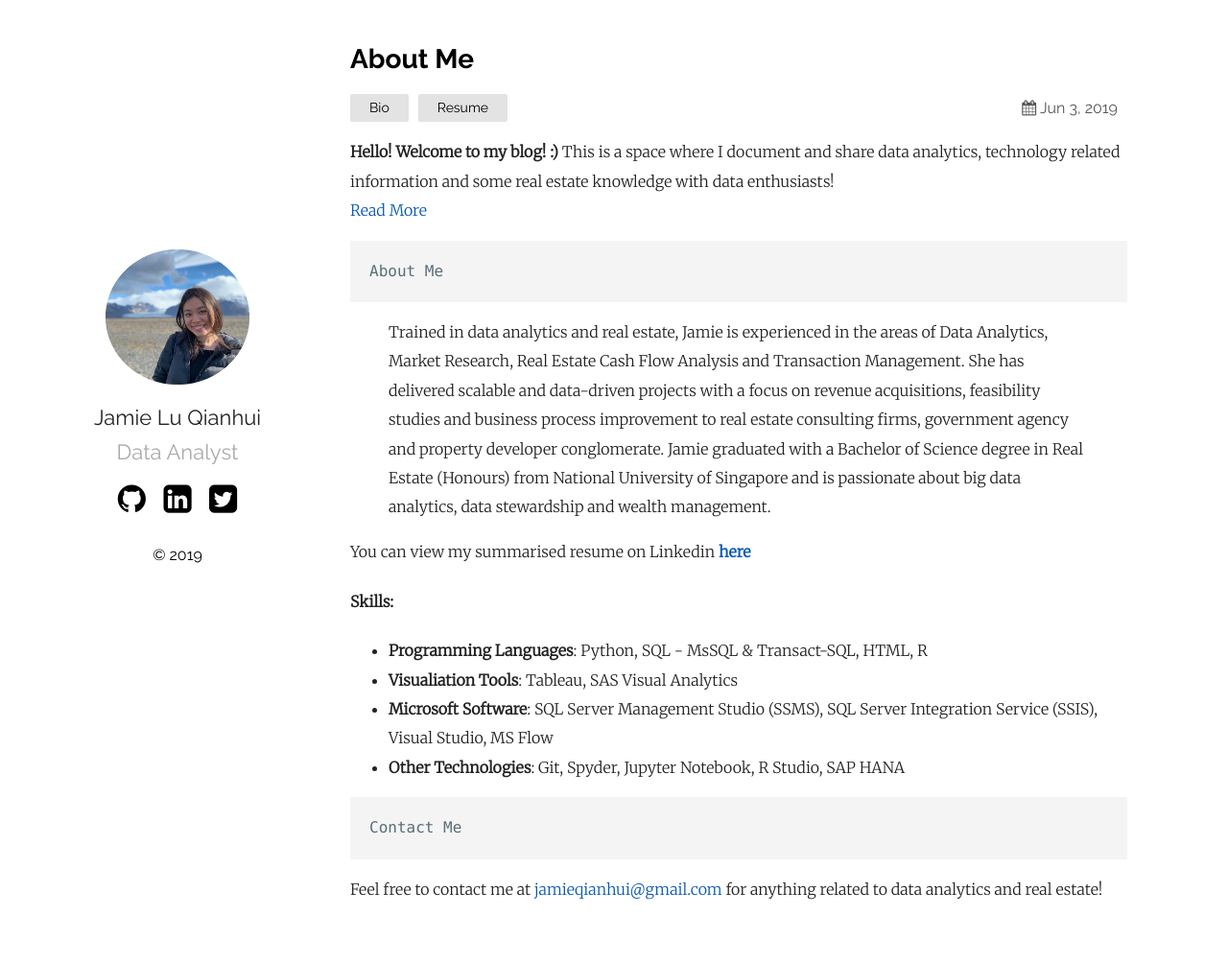
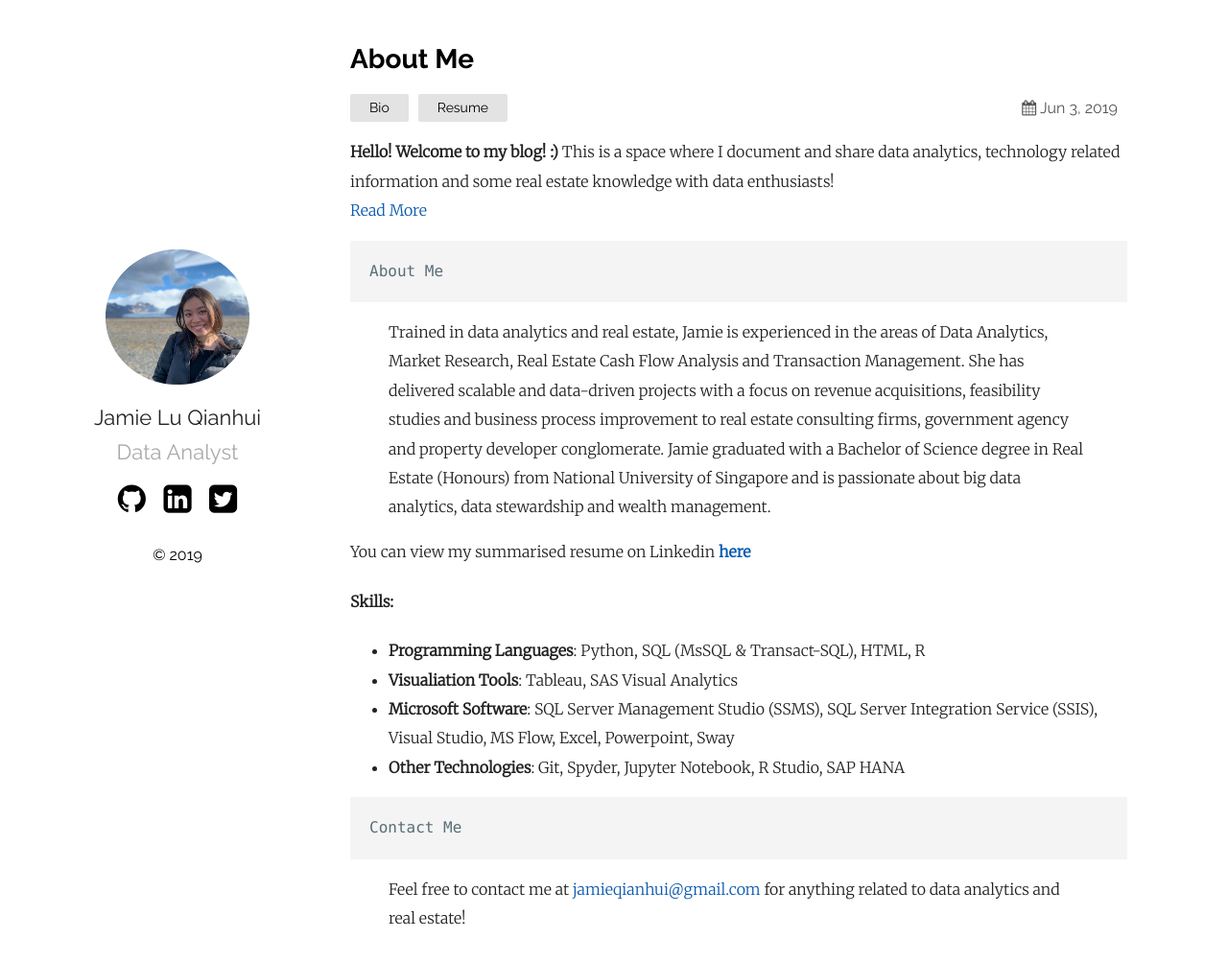
Before and after one commit to jamieqianhui/jamieqianhui.github.io, a Jekyll site: the page built from _posts/2019-06-03-About-Me.markdown, in a window 1280 px wide and 1017 px high. Shown: the top 1003 px of the window at 96% size. Built offline with Jekyll 4.4.1, drawn with Linux system fonts in a browser that asks for light colours.

Commit message:
updated config file and blog post content

````diff
--- a/_config.yml
+++ b/_config.yml
@@ -2,8 +2,8 @@ title: Jamie QH - Welcome to my data blog!
 author: GitHub User
 email: jamieqianhui@gmail.com
 description: > # this means to ignore newlines until "show_exerpts:"
- This is a space where I document and share real estate knowledge,
- data analytics and technology related information with data enthusiasts!
+ This is a space where I document and share data analytics, technology related information
+ and real estate knowledge with data enthusiasts!
 
 show_excerpts: true # set to true to show excerpts on the homepage
 
@@ -55,11 +55,3 @@ remote_theme: thelehhman/plainwhite-jekyll
 plugins:
   - jekyll-seo-tag
 #  - jekyll-feed
-
-compress_html:
-    ignore:
-        envs:
-        - development
-        - stage
-
-exclude: ["README.md", "Gemfile", "plainwhite.gemspec"]
--- a/_posts/2019-06-03-About-Me.markdown
+++ b/_posts/2019-06-03-About-Me.markdown
@@ -18,15 +18,16 @@ You can view my summarised resume on Linkedin **[here][linkedin-profile]**
 
 #### Skills:
 
-+ **Programming Languages**: Python, SQL - MsSQL & Transact-SQL, HTML, R
++ **Programming Languages**: Python, SQL (MsSQL & Transact-SQL), HTML, R
 + **Visualiation Tools**: Tableau, SAS Visual Analytics
-+ **Microsoft Software**: SQL Server Management Studio (SSMS), SQL Server Integration Service (SSIS), Visual Studio, MS Flow
++ **Microsoft Software**:
+    SQL Server Management Studio (SSMS), SQL Server Integration Service (SSIS), Visual Studio, MS Flow, Excel, Powerpoint, Sway
 + **Other Technologies**: Git, Spyder, Jupyter Notebook, R Studio, SAP HANA
 
 ```python
 Contact Me
 ```
-Feel free to contact me at [jamieqianhui@gmail.com][email-add] for anything related to data analytics and real estate!
+> Feel free to contact me at [jamieqianhui@gmail.com][email-add] for anything related to data analytics and real estate!
 
 [linkedin-profile]: https://linkedin.com/in/jamieluqianhui/
 [email-add]: jamieqianhui@gmail.com
````
